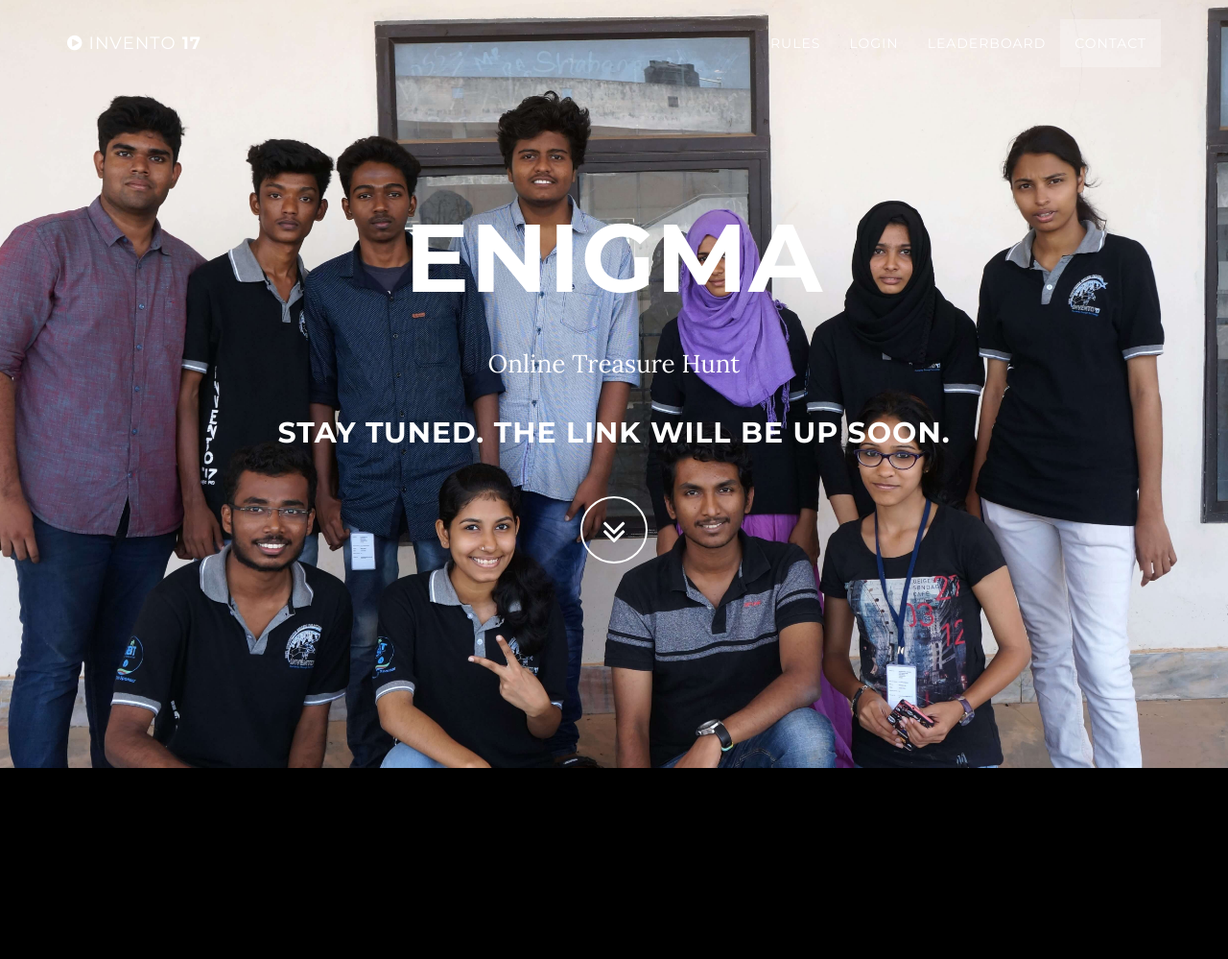
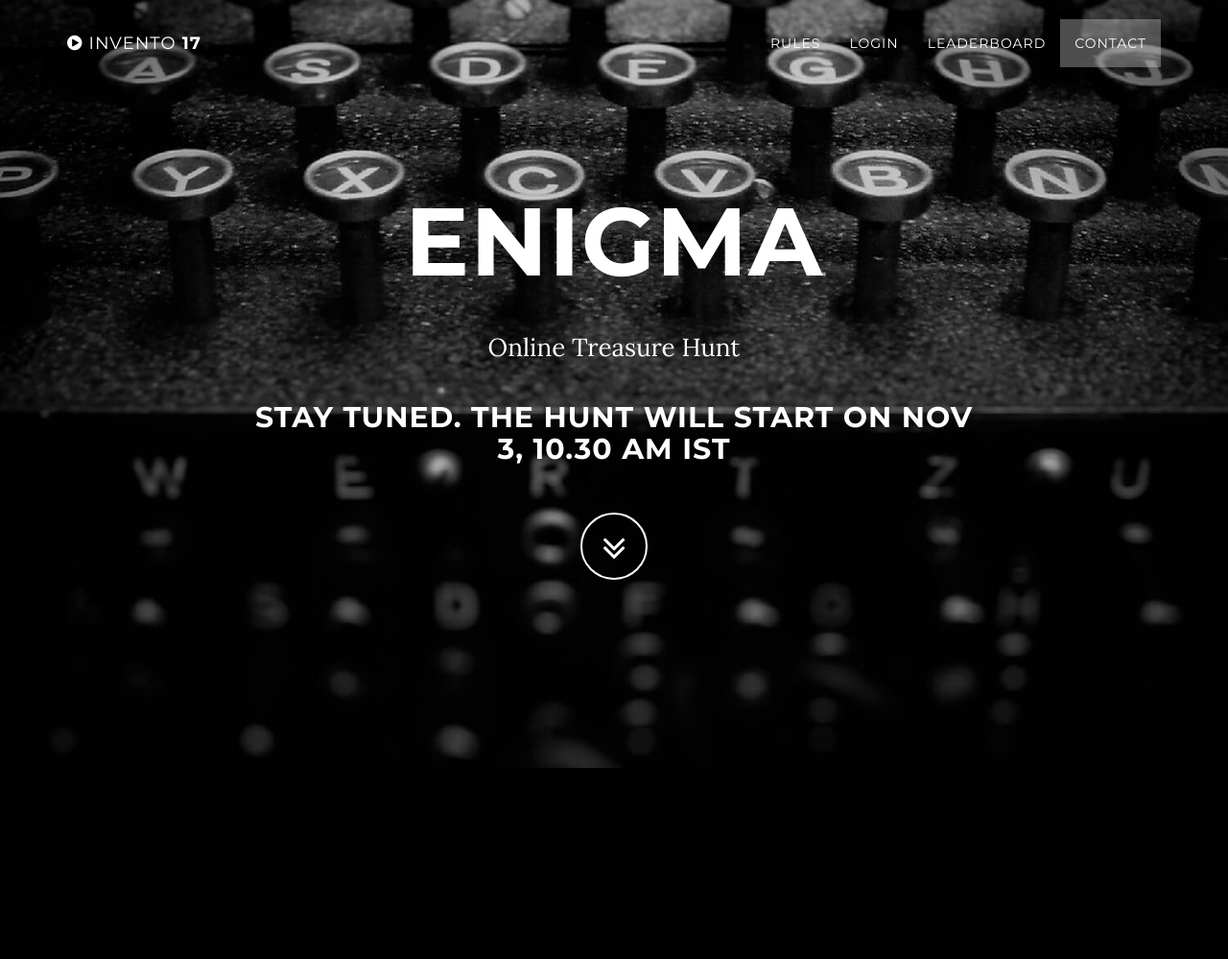
Before and after one commit to biswaz/Enigma, a Django app: page / in a window 1280 px wide. Shown: the top 999 px of the page at 96% size. Run offline with Django 3.2, Linux system fonts and the light colour scheme; some libraries are stand-ins or nearby versions.

Commit message:
removed bg of home

```diff
--- a/enigma/static/css/home.css
+++ b/enigma/static/css/home.css
@@ -4,7 +4,7 @@
 
 
 .intro{
-  background: url(../images/team_enigma.jpg) no-repeat bottom center scroll;
+  /*background: url(../images/team_enigma.jpg) no-repeat bottom center scroll;*/
   background-color: black;
   -webkit-background-size: cover;
   -moz-background-size: cover;
--- a/enigma/templates/home.html
+++ b/enigma/templates/home.html
@@ -82,7 +82,7 @@
           <div class="col-md-8 col-md-offset-2">
             <h1 class="brand-heading">ENIGMA</h1>
             <p class="intro-text">Online Treasure Hunt</p>
-            <h2>Stay Tuned. The link will be up soon.</h2>
+            <h2>Stay Tuned. The hunt will start on Nov 3, 10.30 AM IST</h2>
               <a href="#about" class="btn btn-circle page-scroll">
                 <i class="fa fa-angle-double-down animated"></i>
               </a>
```
